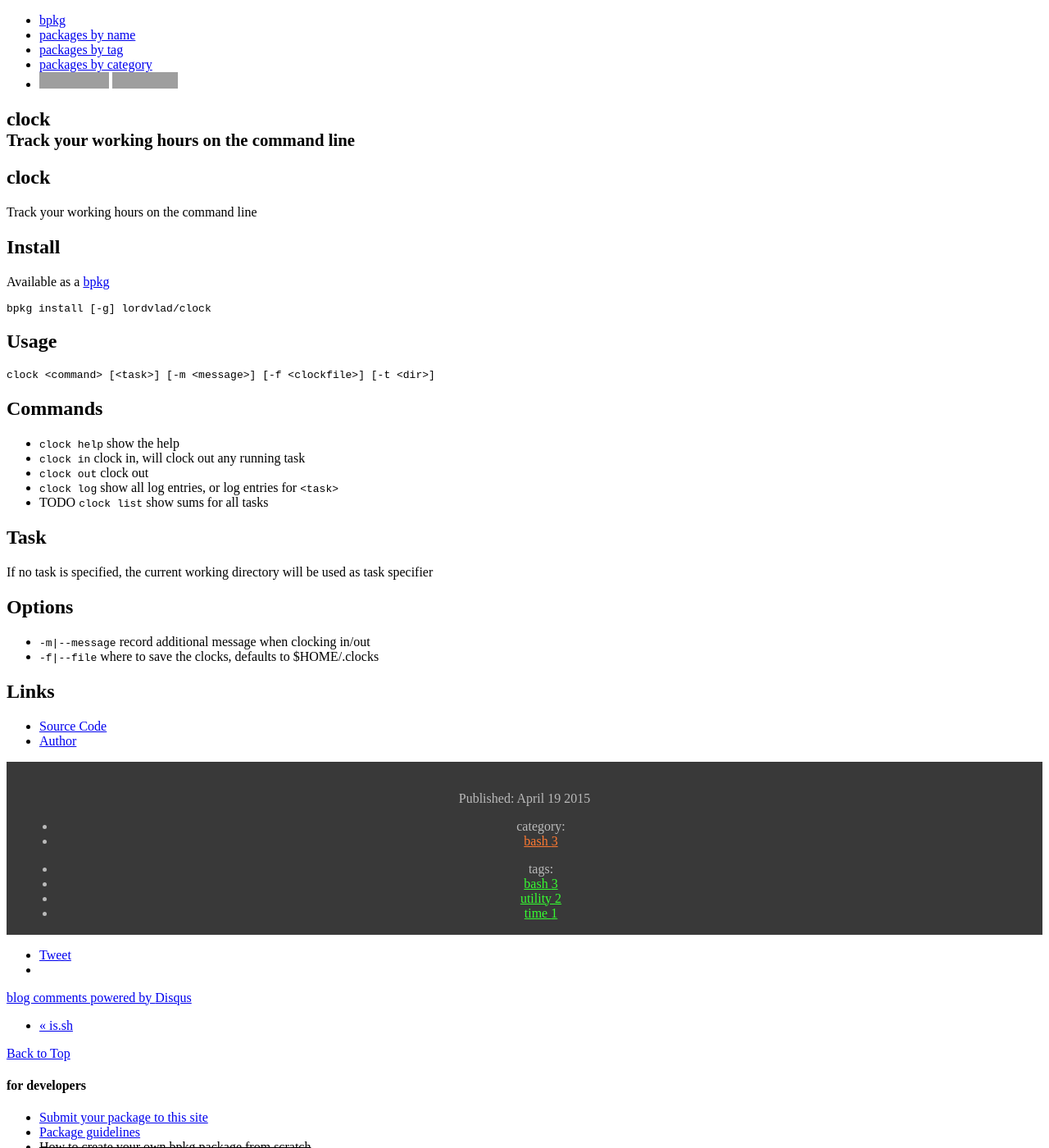
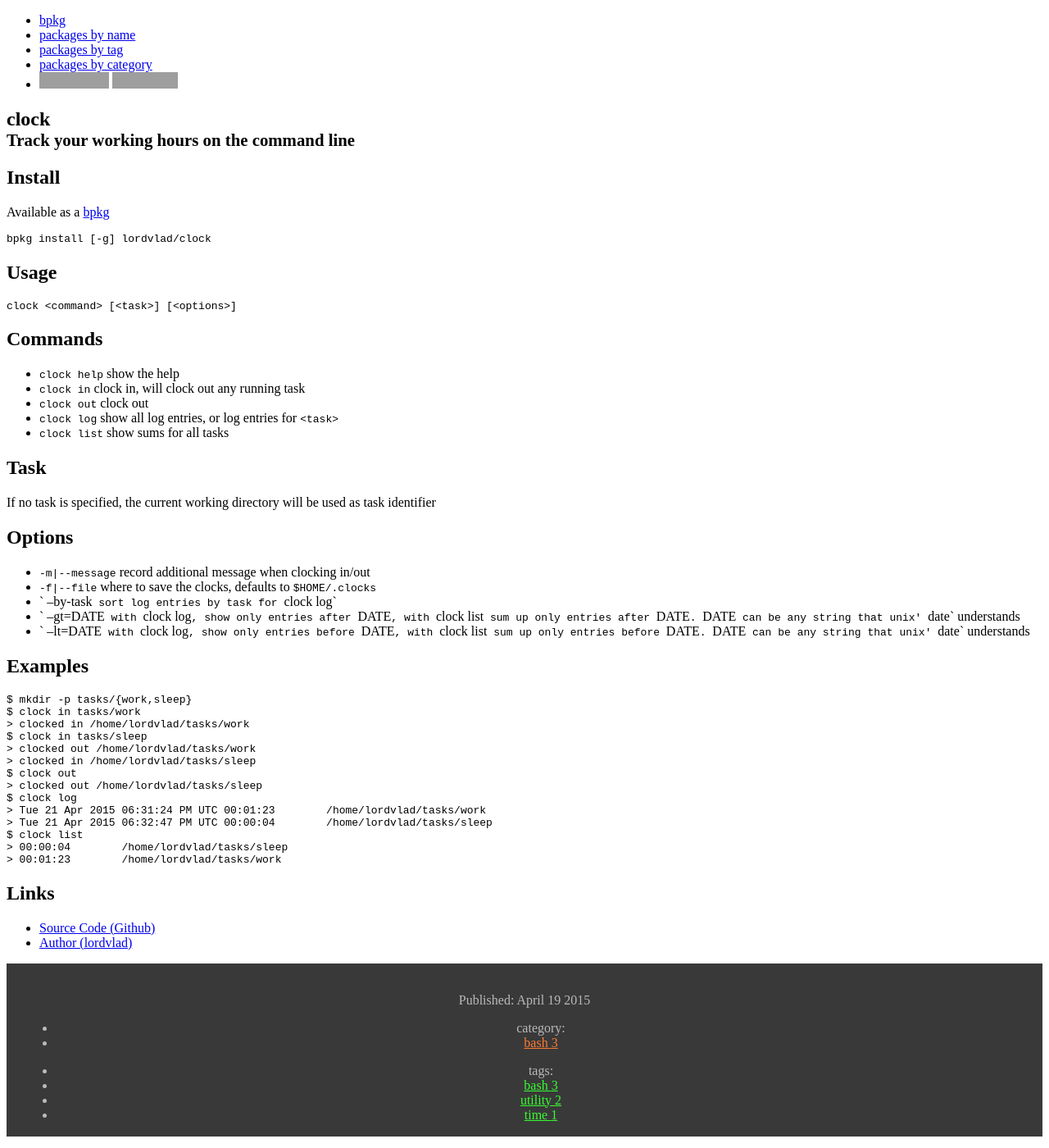
Before and after one commit to bpkg/bpkg.github.io, a Jekyll site: the page built from _posts/2015-04-19-clock.md, in a window 1280 px wide and 1400 px high. Shown: the whole window at 82% size. Built offline with Jekyll 4.4.1, drawn with Linux system fonts in a browser that asks for light colours; comment, search, counter and statistics services are not loaded; grey boxes are pictures that could not be loaded.

Commit message:
update readme

````diff
--- a/_posts/2015-04-19-clock.md
+++ b/_posts/2015-04-19-clock.md
@@ -5,10 +5,6 @@ description: "Track your working hours on the command line"
 category: bash
 tags: [bash, utility, time]
 ---
-
-# clock
-
-Track your working hours on the command line
 
 # Install
 
@@ -19,7 +15,7 @@ bpkg install [-g] lordvlad/clock
 
 # Usage
 ```sh
-clock <command> [<task>] [-m <message>] [-f <clockfile>] [-t <dir>]
+clock <command> [<task>] [<options>]
 ```
 
 ## Commands
@@ -27,16 +23,43 @@ clock <command> [<task>] [-m <message>] [-f <clockfile>] [-t <dir>]
 -  `clock in`      clock in, will clock out any running task
 -  `clock out`     clock out
 -  `clock log`     show all log entries, or log entries for `<task>`
--  TODO `clock list`    show sums for all tasks
+-  `clock list`    show sums for all tasks
 
 ## Task
   If no task is specified, the current working directory
-  will be used as task specifier
+  will be used as task identifier
+
+
 
 ## Options
 -  `-m|--message`      record additional message when clocking in/out
--  `-f|--file`         where to save the clocks, defaults to $HOME/.clocks
+-  `-f|--file`         where to save the clocks, defaults to `$HOME/.clocks`
+-  `   --by-task`      sort log entries by task for `clock log`
+-  `   --gt=DATE`      with `clock log`, show only entries after `DATE`, with `clock list` sum up only entries after `DATE`.
+                       `DATE` can be any string that unix' `date` understands
+- `    --lt=DATE`      with `clock log`, show only entries before `DATE`, with `clock list` sum up only entries before `DATE`.
+                       `DATE` can be any string that unix' `date` understands
+
+# Examples
+
+```sh
+$ mkdir -p tasks/{work,sleep}
+$ clock in tasks/work
+> clocked in /home/lordvlad/tasks/work
+$ clock in tasks/sleep
+> clocked out /home/lordvlad/tasks/work
+> clocked in /home/lordvlad/tasks/sleep
+$ clock out
+> clocked out /home/lordvlad/tasks/sleep
+$ clock log
+> Tue 21 Apr 2015 06:31:24 PM UTC 00:01:23        /home/lordvlad/tasks/work
+> Tue 21 Apr 2015 06:32:47 PM UTC 00:00:04        /home/lordvlad/tasks/sleep
+$ clock list
+> 00:00:04        /home/lordvlad/tasks/sleep
+> 00:01:23        /home/lordvlad/tasks/work
+```
+
 
 # Links
-* [Source Code](https://github.com/lordvlad/clock)
-* [Author](https://github.com/lordvlad)
+* [Source Code (Github)](https://github.com/lordvlad/clock)
+* [Author (lordvlad)](https://github.com/lordvlad)
````
